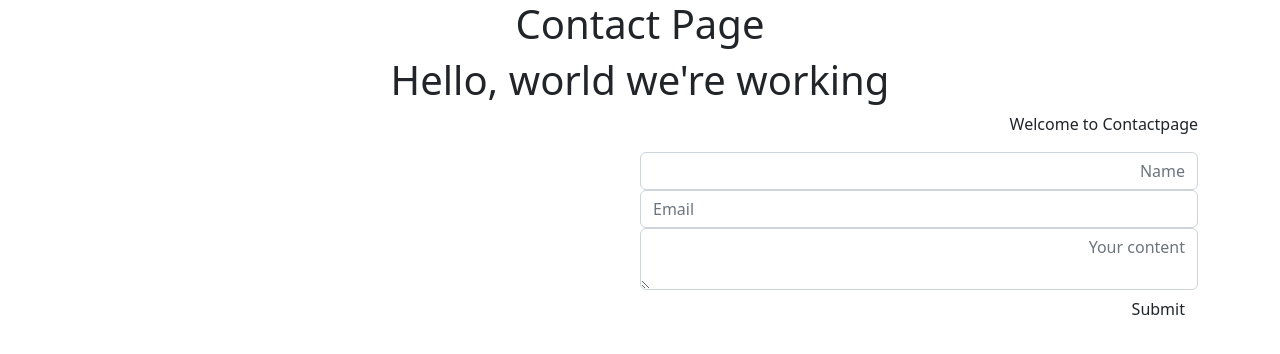
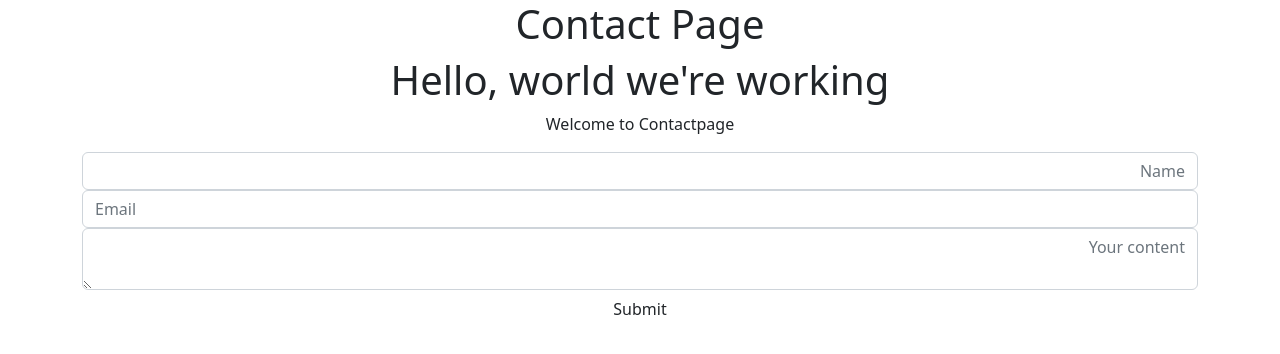
Before and after one commit to Nicolae77/eCommerceAPP, a Django app: page /contact/ in a window 1280 px wide. Shown: the top 354 px of the page. Run offline with Django 4.2, Linux system fonts and the light colour scheme.

Commit message:
View.html modified

```diff
--- a/templates/contact/view.html
+++ b/templates/contact/view.html
@@ -13,12 +13,12 @@
 <div class='text-center'>
   <h1>{{title}}</h1>
   <h1>Hello, world we're working</h1>
-</div>
+
 <div class="container">
   <div class="row">
     <div class="col">
       <p>{{content}}</p>
-      <div class="col-sm-6 col-12">
+      <div class="col">
       <form method="POST">{% csrf_token %}
         <input type='text' class='form-control' placeholder="Name" name='fullname'>
         <input type="email" class="form-control" placeholder="Email" name="email">
@@ -27,6 +27,8 @@
       </form>
     </div>
   </div>
+ </div>
+</div>
 </div>
   <!-- Optional JavaScript; choose one of the two! -->
 
```
